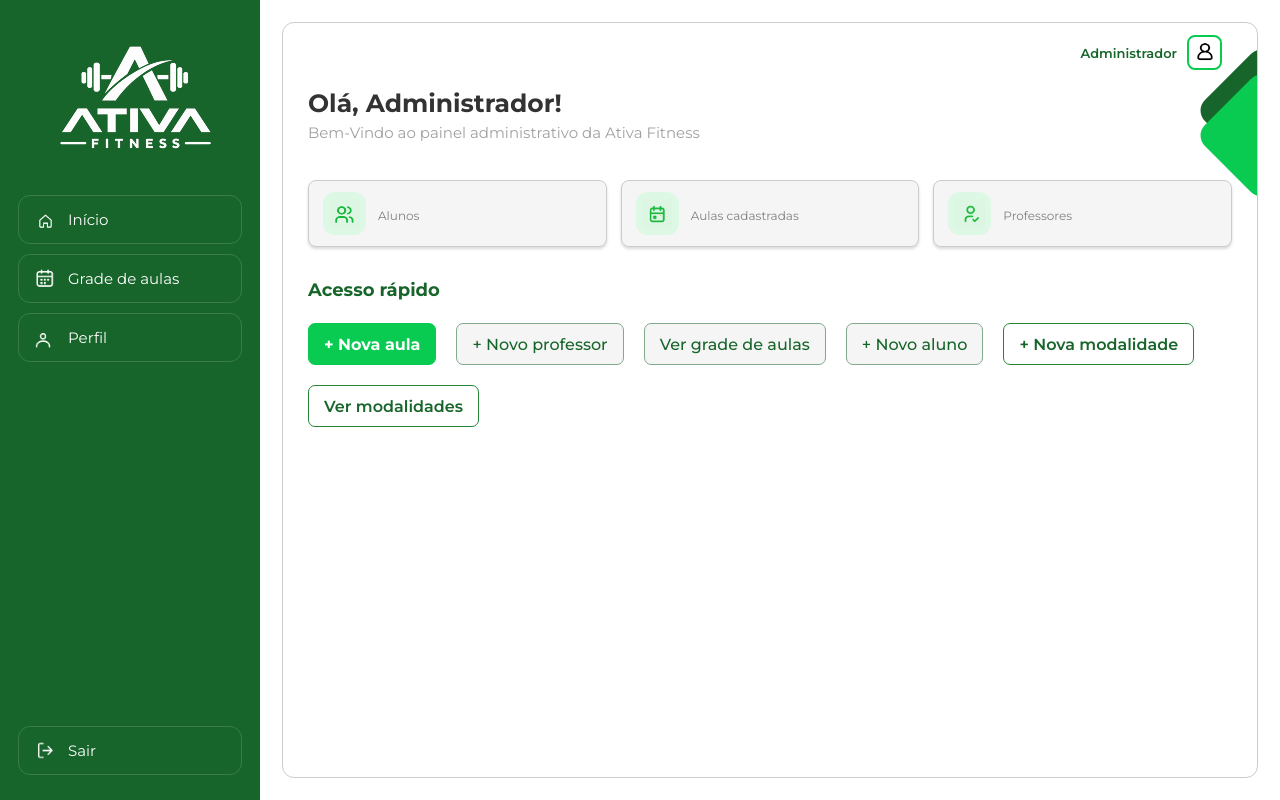
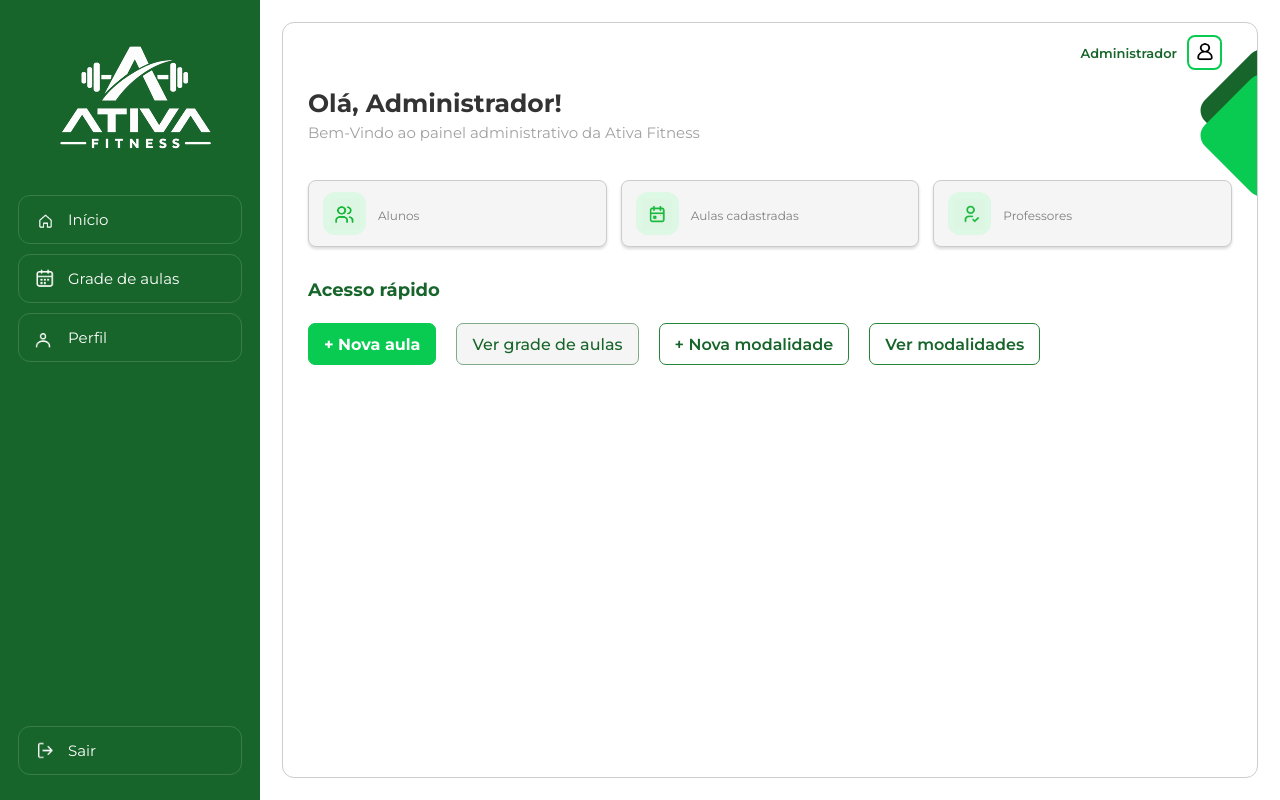
Before and after one commit to nzampieri1829/AtivaFitness-, a Flask app: template Templates/dashboard_admin.html in a window 1280 px wide. Run offline with Flask 3, Linux system fonts and the light colour scheme; the template is opened without the code that fills it, so the values that code supplies are empty.

Commit message:
Add files via upload

```diff
--- a/Templates/dashboard_admin.html
+++ b/Templates/dashboard_admin.html
@@ -126,16 +126,8 @@
                         + Nova aula
                     </a>
 
-                    <a href="#" class="botao">
-                        + Novo professor
-                    </a>
-
                     <a href="{{ url_for('grade_de_aulas') }}" class="botao">
                         Ver grade de aulas
-                    </a>
-
-                    <a href="#" class="botao">
-                        + Novo aluno
                     </a>
 
                     <a href="{{ url_for('cadastrar_modalidade') }}"
--- a/main.py
+++ b/main.py
@@ -10,7 +10,7 @@ bcrypt = Bcrypt(app)
 
 # Conexão com o banco
 host = 'localhost'
-database = r'C:\Users\Aluno\Downloads\BancoDados\TRABALHOATFIT.FDB'
+database = r'C:\Users\Aluno\Downloads\TRABALHOATFIT.FDB'
 user = 'sysdba'
 password = 'sysdba'
 
```
Also changed, not shown: 1 other file.
